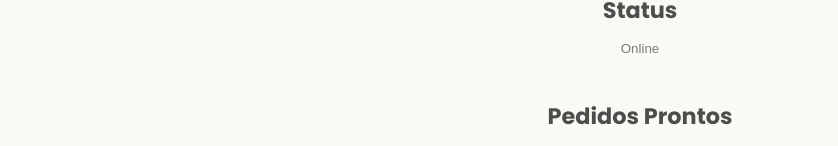
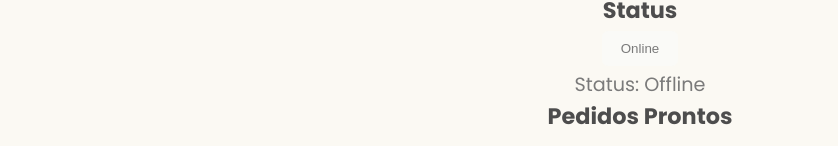
Before and after one commit to devseravali/projeto-delivery, a plain HTML site: page motoboy.html in a window 1280 px wide. Both pictures are taken after typing "Sample", "Sample123" into the empty fields and a click on the button "Entrar". Shown: the part 263-409 px from the top of the page, without its empty margins (0-838 px from the left). Drawn offline with Linux system fonts and the light colour scheme.

Commit message:
Alteração de cores

```diff
--- a/src/css/style.css
+++ b/src/css/style.css
@@ -352,7 +352,7 @@ button:hover {
 
 #status-atual {
     font-size: 1.2rem;
-    color: var(--cor-primaria);
+    color: var(--cor-small);
 }
 
 form {
```
